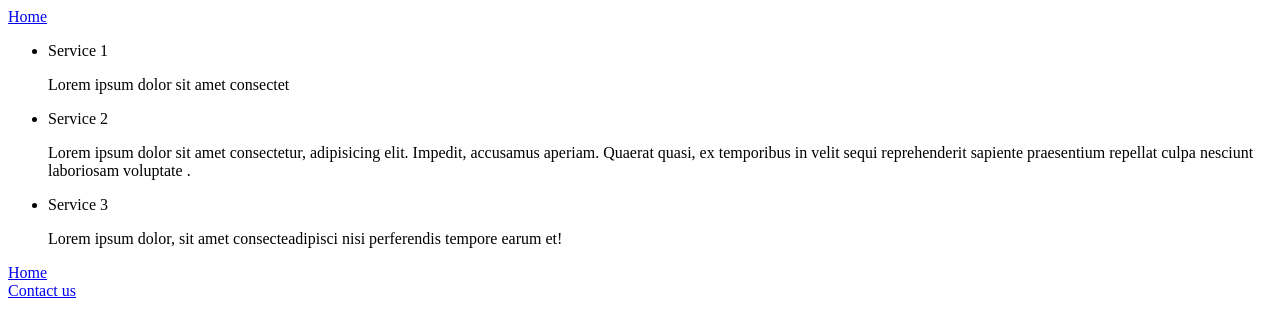
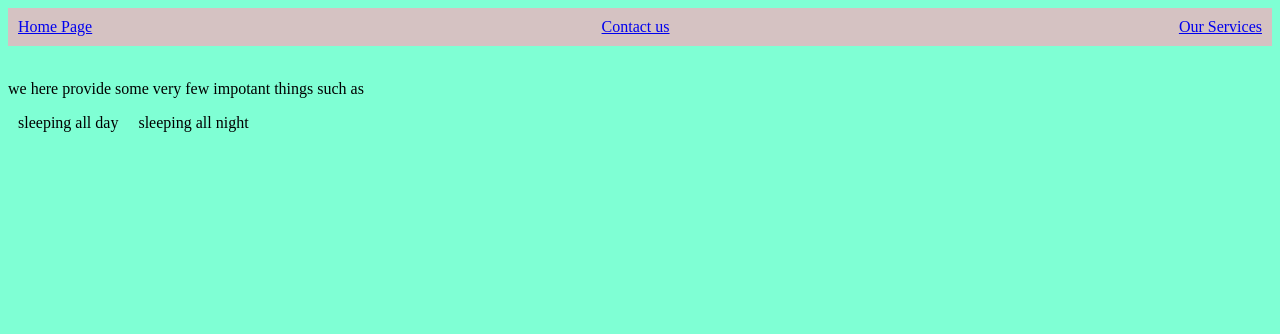
Before and after one commit to imen42/expresswsh, a website: page public/Services.html in a window 1280 px wide. Drawn offline with Linux system fonts and the light colour scheme.

Commit message:
Your commit message here

```diff
--- a/package.json
+++ b/package.json
@@ -4,7 +4,8 @@
   "description": "more of whateva",
   "main": " ",
   "scripts": {
-    "test": "echo \"Error: no test specified\" && exit 1"
+    "test": "echo \"Error: no test specified\" && exit 1",
+    "start": "nodemon index.js"
   },
   "author": "",
   "license": "ISC",
--- a/public/Services.html
+++ b/public/Services.html
@@ -4,25 +4,27 @@
     <meta charset="UTF-8">
     <meta http-equiv="X-UA-Compatible" content="IE=edge">
     <meta name="viewport" content="width=device-width, initial-scale=1.0">
-    <title>Document</title>
+    <link rel="stylesheet" href="style.css"/>
+    <title>Services</title>
 </head>
 <body>
-    <a href="http://localhost:5000/" class="linkk">Home</a>
+  <header>
+  <a class="linkk" href="/">Home Page</a>
+    <a class="linkk" href="/Contact.html"
+    >Contact us</a>
+    <a class="linkk" href= "/Services.html" >Our Services</a>
+  </header>
+  <br>
+ <div class="service">
+  <p> we here provide some very few impotant things such as
     <ul>
-      <li>Service 1</li>
-      <p>
-        Lorem ipsum dolor sit amet consectet
-      </p>
-      <li>Service 2</li>
-      <p>Lorem ipsum dolor sit amet consectetur, adipisicing elit. Impedit, accusamus aperiam. Quaerat quasi, ex temporibus in velit sequi reprehenderit sapiente praesentium repellat culpa nesciunt laboriosam voluptate .</p>
-      <li>Service 3</li>
-      <p>Lorem ipsum dolor, sit amet consecteadipisci nisi perferendis tempore earum et!</p>
+      <li>sleeping all day </li>
+      <li> sleeping all night</li>
     </ul>
-    <a class="linkk" href="http://localhost:5000/index.html"
-    >Home</a>
-    <br>
-    <a class="linkk" href="http://localhost:5000/Contact.html"
-          >Contact us</a>
-  </body>
+  </p>
+</div>
+  <div class="camp">
+
+</div>
 </body>
 </html>
--- /dev/null
+++ b/public/style.css
@@ -0,0 +1,31 @@
+.camp{
+    display: flex;
+    justify-content: space-around;
+}
+body{
+    background-color: aquamarine;
+
+}
+header {
+    display: flex;
+    justify-content: space-between;
+    align-items: center;
+    background-color: #d5c2c2;
+    color: #fff;
+    padding: 10px;
+  }
+  ul {
+  display: flex;
+  list-style: none;
+  margin: 0;
+  padding: 0;
+}
+ul li {
+    margin: 0 10px;
+  }
+.linkk:hover{
+    text-decoration: underline;
+    text-decoration:wavy;
+  font-weight: bold;
+  margin-right: 20px;
+}
```
Also changed, not shown: index.js (+6 -7 lines), public/Contact.html (renamed from Contact.html, +10 -6 lines), public/index.html (+14 -10 lines).
